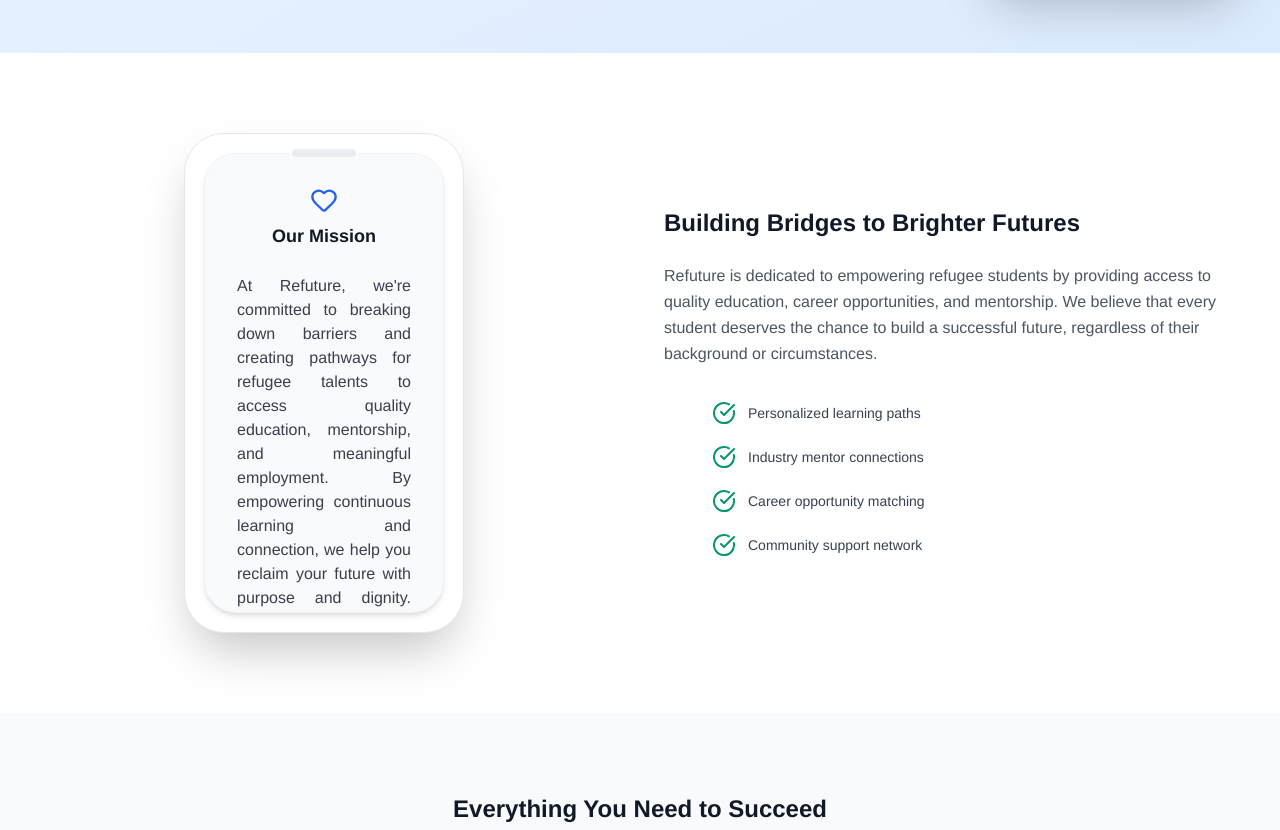
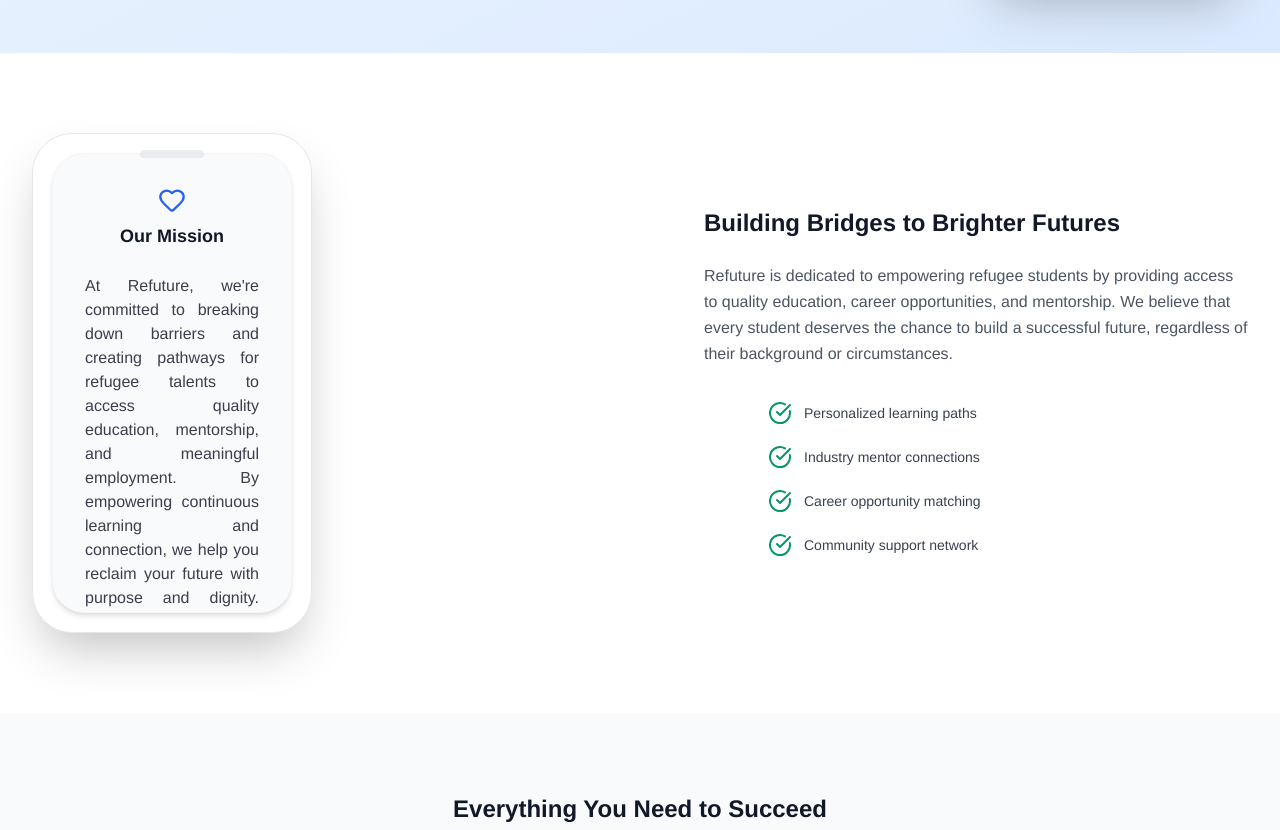
Before and after one commit to vincenttwizere/Refuture, a React (Vite) app: page / in a window 1280 px wide. Shown: the part 640-1470 px from the top of the page. Built offline with nearby package versions, Linux system fonts and the light colour scheme; a web font is replaced by a local one.

Commit message:
latest updates

```diff
--- a/src/LandingPage.jsx
+++ b/src/LandingPage.jsx
@@ -349,11 +349,11 @@ function LandingPage() {
       {/* About Section */}
       <section id="about" className="py-20 bg-white">
         <div className="max-w-7xl mx-auto px-4 sm:px-6 lg:px-8">
-          <div className="grid grid-cols-1 lg:grid-cols-2 gap-12 items-center">
+          <div className="grid grid-cols-1 lg:grid-cols-2 gap-16 items-center">
             {/* Our Mission Card on the left */}
-            <div className="relative order-1 lg:order-1 flex justify-center items-center" style={{ height: '500px' }}>
+            <div className="relative order-1 lg:order-1 flex justify-start items-center" style={{ height: '500px' }}>
               {/* Phone Frame */}
-              <div className="bg-white rounded-[2.5rem] shadow-2xl border border-gray-200 p-2 w-[280px] h-[500px] flex items-center justify-center">
+              <div className="bg-white relative rounded-[2.5rem] shadow-2xl border border-gray-200 p-2 w-[280px] h-[500px] flex items-center justify-center">
                 {/* Inner Card Content */}
                 <div className="w-[240px] h-[460px] rounded-[2rem] bg-gray-50 flex flex-col overflow-hidden border border-gray-100 shadow-md p-8">
                   <div className="flex flex-col items-center mb-6">
@@ -369,14 +369,14 @@ function LandingPage() {
               </div>
             </div>
             {/* About Content on the right */}
-            <div className="order-2 lg:order-2">
+            <div className="order-2 lg:order-2 lg:pl-8">
               <h2 className="text-2xl font-bold text-gray-900 mb-6">Building Bridges to Brighter Futures</h2>
               <p className="text-base text-gray-600 mb-8 leading-relaxed">
                 Refuture is dedicated to empowering refugee students by providing access to quality education,
                 career opportunities, and mentorship. We believe that every student deserves the chance to
                 build a successful future, regardless of their background or circumstances.
               </p>
-              <div className="space-y-4 md:ml-12">
+              <div className="space-y-4 md:ml-16">
                 <div className="flex items-center space-x-3">
                   <CheckCircle className="h-6 w-6 text-emerald-600" />
                   <span className="text-gray-700">Personalized learning paths</span>
```
